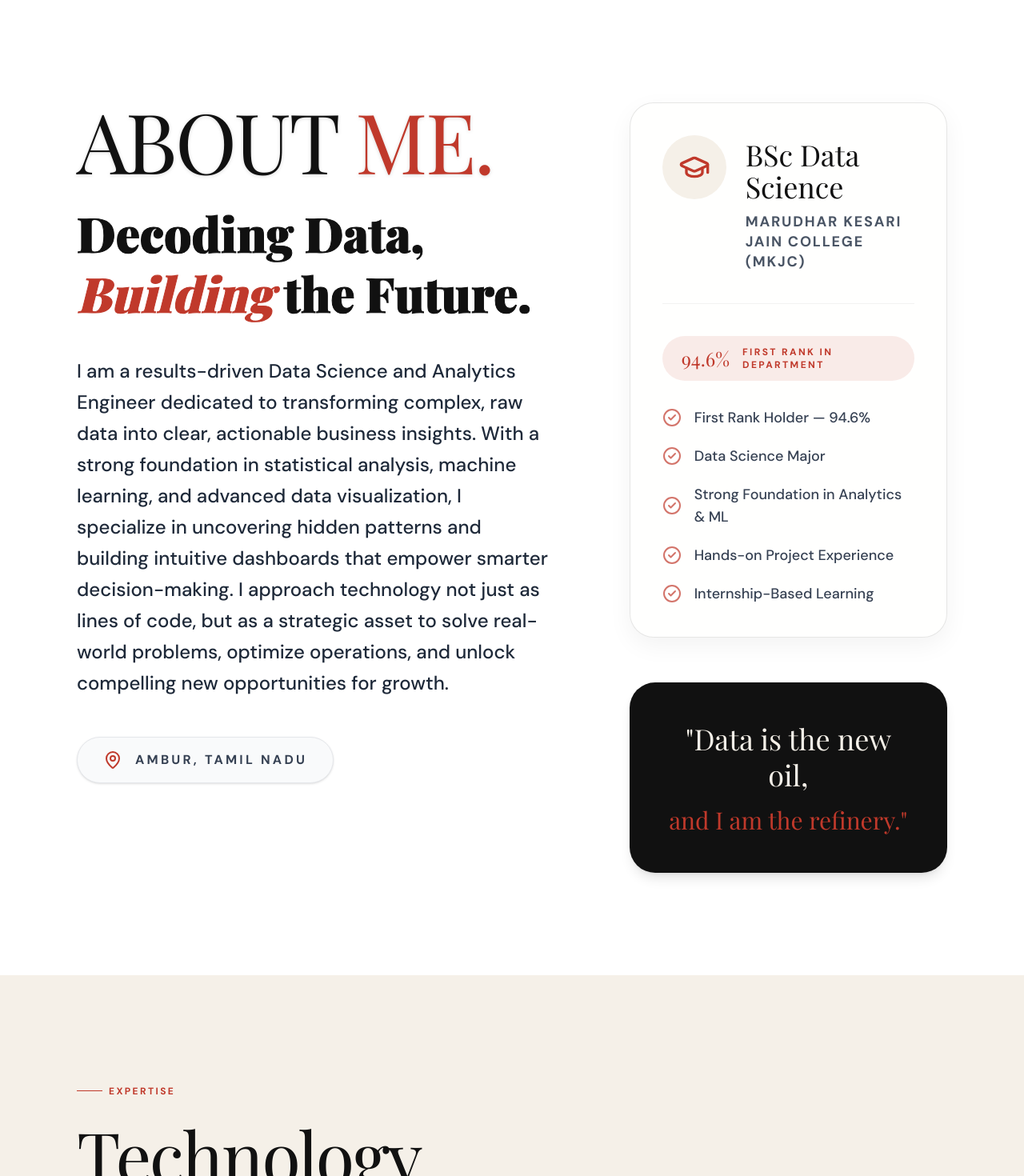
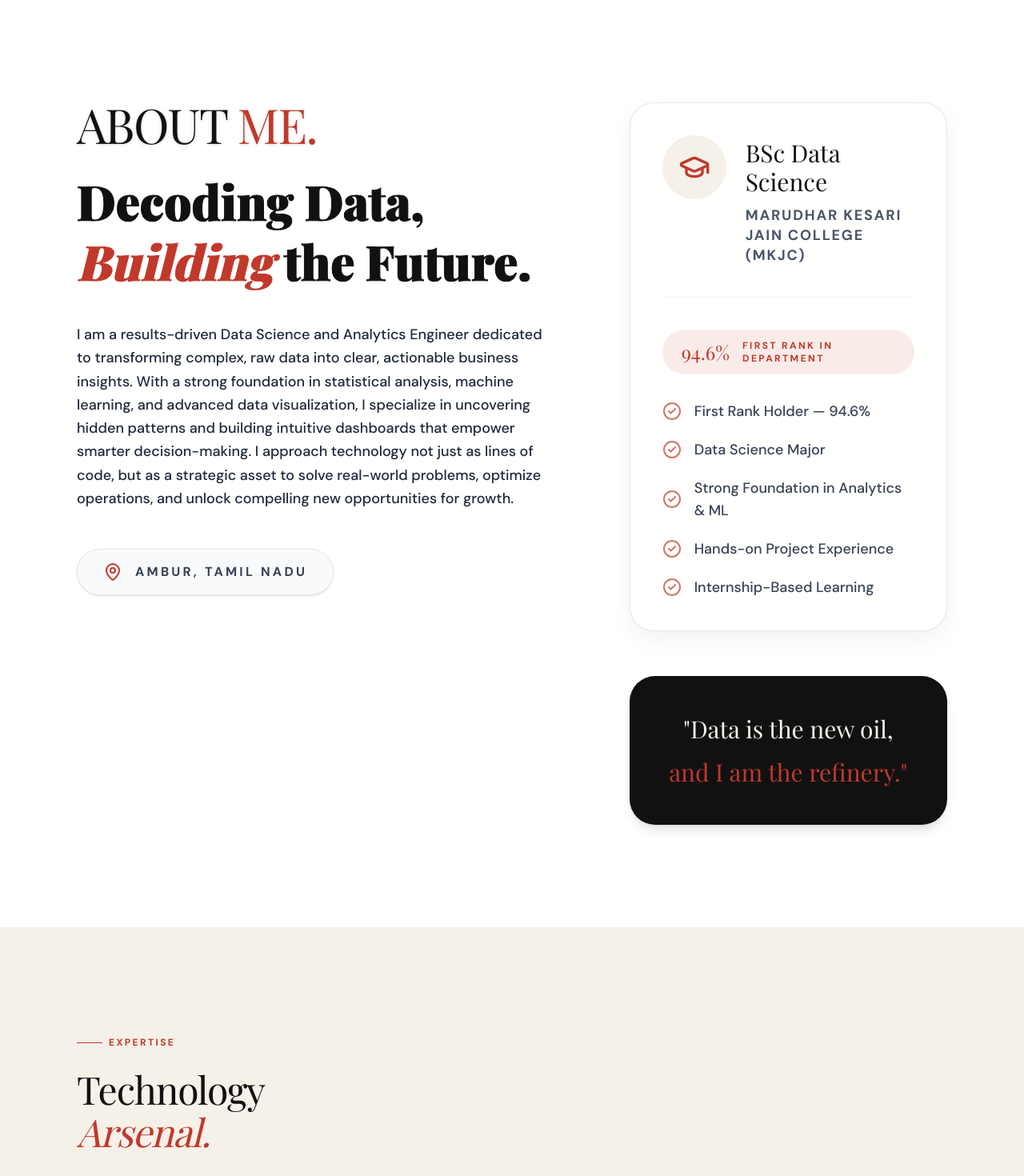
Before and after one commit to khateebtuba04/portfolio-2026, a Next.js app: page / in a window 1280 px wide. Shown: the part 800-2270 px from the top of the page at 80% size. Built offline with nearby package versions, Linux system fonts and the light colour scheme.

Commit message:
Safely scale down typography

```diff
--- a/src/components/About.tsx
+++ b/src/components/About.tsx
@@ -36,12 +36,12 @@ export default function About() {
             className="lg:col-span-7 flex flex-col items-center md:items-start text-center md:text-left"
           >
             {/* Massive About Me Header */}
-            <h1 className="font-shrikhand text-ink-black text-6xl md:text-7xl lg:text-[6.5rem] leading-[0.9] tracking-tight mb-8 drop-shadow-sm transition-transform duration-700 group-hover:translate-x-2 whitespace-nowrap">
+            <h1 className="font-shrikhand text-ink-black text-5xl md:text-6xl lg:text-6xl leading-[0.9] tracking-tight mb-8 drop-shadow-sm transition-transform duration-700 group-hover:translate-x-2 whitespace-nowrap">
               ABOUT <span className="text-tomato-jam">ME.</span>
             </h1>
 
             <h2
-              className="font-shrikhand text-4xl md:text-5xl lg:text-6xl leading-tight mb-10 text-ink-black"
+              className="font-shrikhand text-3xl md:text-4xl lg:text-6xl leading-tight mb-10 text-ink-black"
               style={{ fontWeight: 900, WebkitTextStroke: '1px #111111' }}
             >
               Decoding Data,
@@ -49,7 +49,7 @@ export default function About() {
               <span className="text-tomato-jam italic" style={{ WebkitTextStroke: '1px #c0392b' }}>Building</span> the Future.
             </h2>
 
-            <p className="text-gray-800 font-sans font-medium text-xl md:text-2xl leading-relaxed max-w-2xl group-hover:text-ink-black transition-colors duration-700">
+            <p className="text-gray-800 font-sans font-medium text-base md:text-lg leading-relaxed max-w-2xl group-hover:text-ink-black transition-colors duration-700">
               I am a results-driven Data Science and Analytics Engineer dedicated to transforming complex, raw data into clear, actionable business insights. With a strong foundation in statistical analysis, machine learning, and advanced data visualization, I specialize in uncovering hidden patterns and building intuitive dashboards that empower smarter decision-making. I approach technology not just as lines of code, but as a strategic asset to solve real-world problems, optimize operations, and unlock compelling new opportunities for growth.
             </p>
 
@@ -75,7 +75,7 @@ export default function About() {
                   <GraduationCap className="w-10 h-10 text-tomato-jam group-hover/card:text-white transition-colors duration-500" />
                 </div>
                 <div className="mt-1">
-                  <h3 className="font-shrikhand text-ink-black text-3xl lg:text-4xl mb-3 group-hover/card:text-tomato-jam transition-colors duration-500">
+                  <h3 className="font-shrikhand text-ink-black text-2xl lg:text-3xl mb-3 group-hover/card:text-tomato-jam transition-colors duration-500">
                     BSc Data Science
                   </h3>
                   <p className="text-gray-600 text-base md:text-lg font-bold uppercase tracking-widest leading-snug">
@@ -109,7 +109,7 @@ export default function About() {
 
             {/* The Quote Card */}
             <div className="flex flex-col justify-center items-center text-center p-10 lg:p-12 bg-ink-black rounded-[32px] shadow-lg hover:shadow-[0_20px_40px_rgba(0,0,0,0.3)] transition-all duration-500 hover:-translate-y-1 mt-4">
-              <h3 className="font-shrikhand text-almond-cream text-3xl md:text-4xl mb-4 leading-tight">
+              <h3 className="font-shrikhand text-almond-cream text-2xl md:text-3xl mb-4 leading-tight">
                 "Data is the new oil,
               </h3>
               <p className="font-shrikhand text-tomato-jam text-2xl md:text-3xl">
--- a/src/components/Achievements.tsx
+++ b/src/components/Achievements.tsx
@@ -64,7 +64,7 @@ export default function Achievements() {
           <div className="section-tag text-almond-cream mb-4 justify-center">
             <span className="w-8 h-px bg-tomato-jam" /> Milestones
           </div>
-          <h2 className="font-shrikhand text-almond-cream text-5xl md:text-6xl lg:text-[5.5rem] tracking-tight leading-[1.1] mb-6">
+          <h2 className="font-shrikhand text-almond-cream text-4xl md:text-5xl lg:text-5xl tracking-tight leading-[1.1] mb-6">
             Numbers of <br/> <span className="text-tomato-jam italic">Success.</span>
           </h2>
         </div>
--- a/src/components/Certifications.tsx
+++ b/src/components/Certifications.tsx
@@ -73,7 +73,7 @@ export default function Certifications() {
             <div className="section-tag mb-4">
               <span className="w-8 h-px bg-tomato-jam" /> Education
             </div>
-            <h2 className="font-shrikhand text-ink-black text-5xl md:text-6xl lg:text-[5.5rem] tracking-tight leading-[1.1]">
+            <h2 className="font-shrikhand text-ink-black text-4xl md:text-5xl lg:text-5xl tracking-tight leading-[1.1]">
               Learning & <br/> <span className="text-tomato-jam italic">Certifications.</span>
             </h2>
           </div>
--- a/src/components/Contact.tsx
+++ b/src/components/Contact.tsx
@@ -50,7 +50,7 @@ export default function Contact() {
           <div className="section-tag mb-4 justify-center md:justify-start">
             <span className="w-8 h-px bg-tomato-jam" /> Contact
           </div>
-          <h2 className="font-shrikhand text-ink-black text-5xl md:text-6xl lg:text-[6rem] tracking-tight leading-[1.1] mb-6">
+          <h2 className="font-shrikhand text-ink-black text-4xl md:text-5xl lg:text-6xl tracking-tight leading-[1.1] mb-6">
             Let&apos;s Start a <br/> <span className="text-tomato-jam italic">Project.</span>
           </h2>
           <p className="text-gray-500 max-w-xl text-sm md:text-base font-light leading-relaxed">
@@ -92,7 +92,7 @@ export default function Contact() {
               </div>
               <div>
                 <div className="text-[10px] font-bold uppercase tracking-widest text-gray-400 mb-2">Location</div>
-                <div className="font-shrikhand text-xl md:text-2xl text-ink-black">
+                <div className="font-shrikhand text-base md:text-lg text-ink-black">
                   Ambur, TamilNadu
                 </div>
               </div>
--- a/src/components/Dashboards.tsx
+++ b/src/components/Dashboards.tsx
@@ -101,7 +101,7 @@ export default function Dashboards() {
           <div className="section-tag mb-4 text-almond-cream justify-center">
             <span className="w-8 h-px bg-tomato-jam" /> Dashboard & Intelligence
           </div>
-          <h2 className="font-shrikhand text-almond-cream text-5xl md:text-6xl lg:text-[6rem] tracking-tight leading-[1.1] mb-6">
+          <h2 className="font-shrikhand text-almond-cream text-4xl md:text-5xl lg:text-6xl tracking-tight leading-[1.1] mb-6">
             Dashboards & <span className="text-tomato-jam italic">Intelligence.</span>
           </h2>
           <p className="text-gray-400 max-w-2xl text-sm md:text-base font-light leading-relaxed">
@@ -139,7 +139,7 @@ export default function Dashboards() {
                   </div>
                 </div>
                 <div className="relative z-10">
-                  <h3 className="font-shrikhand text-almond-cream text-3xl lg:text-4xl mb-4 group-hover:text-white transition-colors leading-tight">
+                  <h3 className="font-shrikhand text-almond-cream text-2xl lg:text-3xl mb-4 group-hover:text-white transition-colors leading-tight">
                     {db.title}
                   </h3>
                   <p className="text-gray-400 text-sm md:text-base font-medium line-clamp-3 group-hover:text-gray-300 transition-colors leading-relaxed">
--- a/src/components/Experience.tsx
+++ b/src/components/Experience.tsx
@@ -260,7 +260,7 @@ export default function Experience() {
           <div className="section-tag">
             <span className="w-8 h-px bg-tomato-jam" /> Journey
           </div>
-          <h2 className="font-shrikhand text-ink-black text-5xl md:text-6xl lg:text-[5.5rem] tracking-tight leading-[1.1]">
+          <h2 className="font-shrikhand text-ink-black text-4xl md:text-5xl lg:text-5xl tracking-tight leading-[1.1]">
             Experience & <br/> <span className="text-tomato-jam italic">Milestones.</span>
           </h2>
         </div>
@@ -401,7 +401,7 @@ export default function Experience() {
                                           {/* Banner / Header */}
                                           <div className="bg-[#111111] p-6 md:p-8 relative">
                                             <div className="text-tomato-jam text-[9px] font-bold uppercase tracking-widest mb-3">Project Case Study</div>
-                                            <h4 className="font-shrikhand text-white text-2xl md:text-3xl lg:text-4xl pr-8 leading-tight">
+                                            <h4 className="font-shrikhand text-white text-2xl md:text-2xl lg:text-3xl pr-8 leading-tight">
                                               {proj.title}
                                             </h4>
                                           </div>
--- a/src/components/GitHubShowcase.tsx
+++ b/src/components/GitHubShowcase.tsx
@@ -43,7 +43,7 @@ export default function GitHubShowcase() {
             <div className="section-tag mb-4 justify-center md:justify-start">
               <span className="w-8 h-px bg-tomato-jam" /> Open Source
             </div>
-            <h2 className="font-shrikhand text-ink-black text-5xl md:text-6xl lg:text-[6rem] tracking-tight leading-[1.1]">
+            <h2 className="font-shrikhand text-ink-black text-4xl md:text-5xl lg:text-6xl tracking-tight leading-[1.1]">
               The GitHub <br/> <span className="text-tomato-jam italic">Footprint.</span>
             </h2>
           </div>
@@ -82,7 +82,7 @@ export default function GitHubShowcase() {
           >
             <div className="flex justify-between items-end mb-10">
               <div>
-                <h3 className="font-shrikhand text-3xl md:text-4xl text-ink-black mb-2">Contribution Activity</h3>
+                <h3 className="font-shrikhand text-2xl md:text-3xl text-ink-black mb-2">Contribution Activity</h3>
                 <p className="text-gray-500 text-sm font-medium">Consistent code ships and repository updates.</p>
               </div>
               <div className="hidden sm:flex items-center gap-4 text-xs font-bold uppercase tracking-widest text-gray-400">
--- a/src/components/Projects.tsx
+++ b/src/components/Projects.tsx
@@ -82,7 +82,7 @@ export default function Projects() {
           <div className="section-tag justify-center">
             <span className="w-8 h-px bg-tomato-jam" /> Portfolio
           </div>
-          <h2 className="font-shrikhand text-ink-black text-5xl md:text-6xl lg:text-[6rem] tracking-tight leading-[1.1] mb-6">
+          <h2 className="font-shrikhand text-ink-black text-4xl md:text-5xl lg:text-6xl tracking-tight leading-[1.1] mb-6">
             Selected <span className="text-tomato-jam italic">Works.</span>
           </h2>
           <p className="text-gray-500 max-w-2xl text-sm md:text-base font-light leading-relaxed">
--- a/src/components/Skills.tsx
+++ b/src/components/Skills.tsx
@@ -62,7 +62,7 @@ export default function Skills() {
             <div className="section-tag justify-center md:justify-start">
               <span className="w-8 h-px bg-tomato-jam" /> Expertise
             </div>
-            <h2 className="font-shrikhand text-ink-black text-5xl md:text-6xl lg:text-[5.5rem] leading-[1.1] tracking-tight">
+            <h2 className="font-shrikhand text-ink-black text-4xl md:text-5xl lg:text-5xl leading-[1.1] tracking-tight">
               Technology <br/> <span className="text-tomato-jam italic">Arsenal.</span>
             </h2>
           </div>
```
